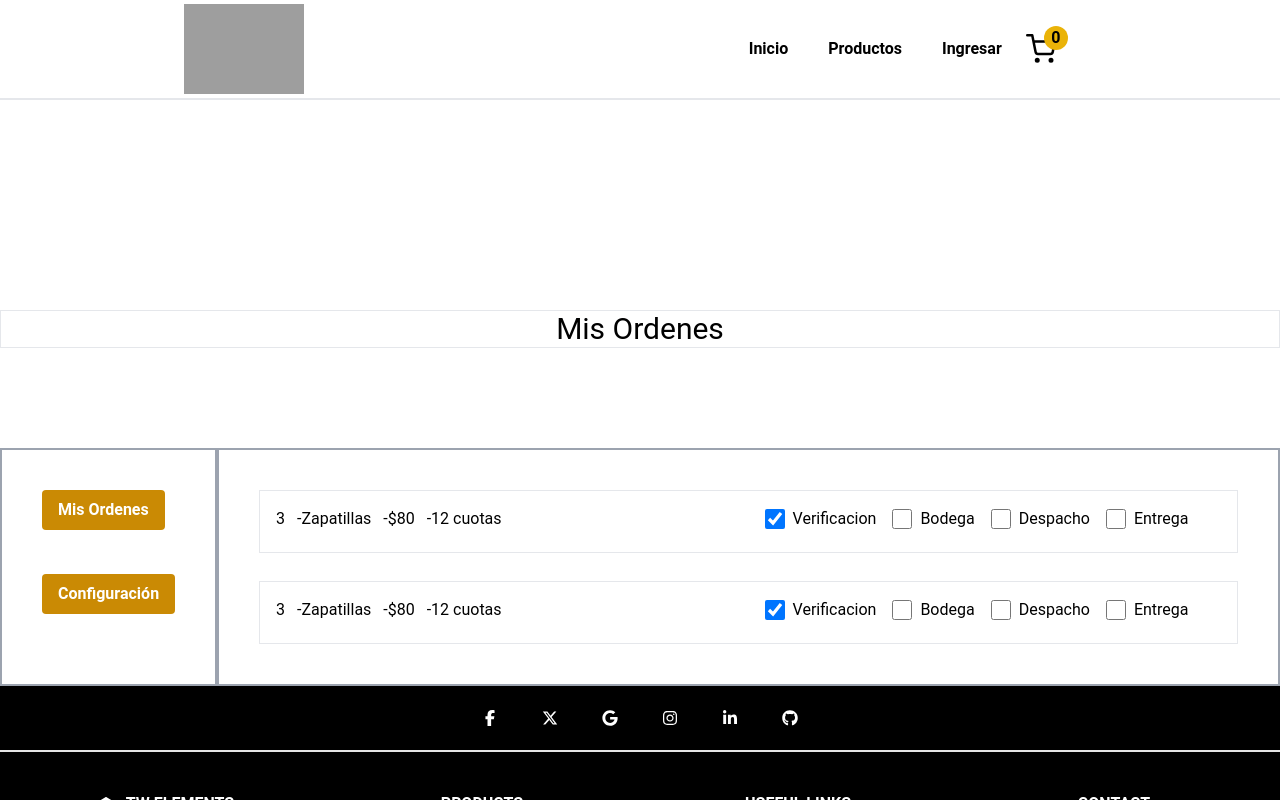
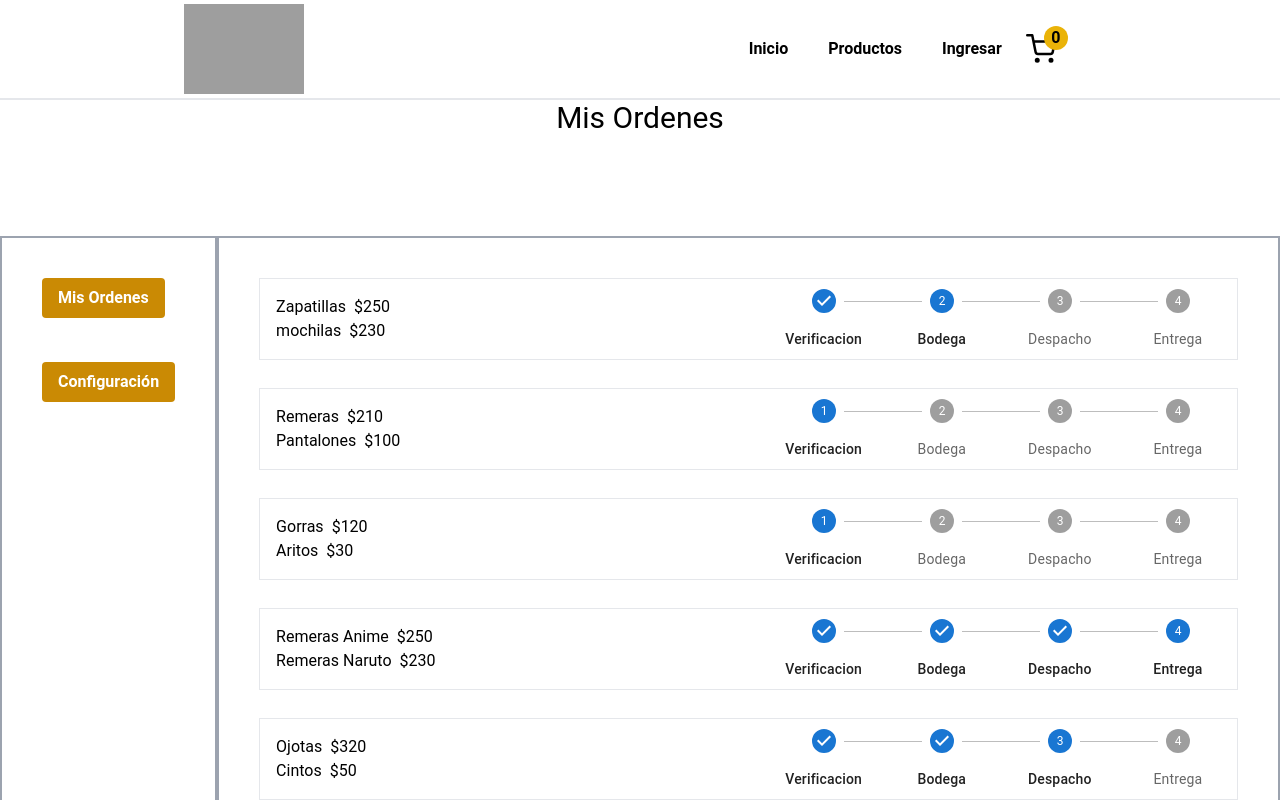
Before and after one commit to elsiriovnzl/base-vite-ecommerce, a React (Vite) app: page /Perfil in a window 1280 px wide. Shown: the top 800 px of the page. Built offline with nearby package versions, Linux system fonts and the light colour scheme; grey boxes are pictures that could not be loaded.

Commit message:
performing verification of each purchase order with their respective statuses

```diff
--- a/src/pages/Profile/Profile.tsx
+++ b/src/pages/Profile/Profile.tsx
@@ -1,11 +1,198 @@
-import React from "react";
+import React, { useId } from "react";
+import Stepper from "@mui/material/Stepper";
+import Step from "@mui/material/Step";
+import StepLabel from "@mui/material/StepLabel";
 
 const Profile = () => {
+  const steps: string[] = ["Verificacion", "Bodega", "Despacho", "Entrega"];
+
+  const data = [
+    {
+      products: [
+        {
+          id: useId(),
+          productName: "Zapatillas",
+          price: 250,
+          stock: 4,
+        },
+        {
+          id: useId(),
+          productName: "mochilas",
+          price: 230,
+          stock: 2,
+        }
+      ],
+      orderId: 1,
+      status: "Bodega",
+    },
+    {
+      products: [
+        {
+          id: useId(),
+          productName: "Remeras",
+          price: 210,
+          stock: 4,
+        },
+        {
+          id: useId(),
+          productName: "Pantalones",
+          price: 100,
+          stock: 2,
+        }
+      ],
+      orderId: 2,
+      status: "Verificacion",
+    },
+    {
+      products: [
+        {
+          id: useId(),
+          productName: "Gorras",
+          price: 120,
+          stock: 4,
+        },
+        {
+          id: useId(),
+          productName: "Aritos",
+          price: 30,
+          stock: 20,
+        }
+      ],
+      orderId: 3,
+      status: "Verificacion",
+    },
+    {
+      products: [
+        {
+          id: useId(),
+          productName: "Remeras Anime",
+          price: 250,
+          stock: 4,
+        },
+        {
+          id: useId(),
+          productName: "Remeras Naruto",
+          price: 230,
+          stock: 2,
+        }
+      ],
+      orderId: 4,
+      status: "Entrega",
+    },
+    {
+      products: [
+        {
+          id: useId(),
+          productName: "Ojotas",
+          price: 320,
+          stock: 9,
+        },
+        {
+          id: useId(),
+          productName: "Cintos",
+          price: 50,
+          stock: 80,
+        }
+      ],
+      orderId: 5,
+      status: "Despacho",
+    },
+    {
+      products: [
+        {
+          id: useId(),
+          productName: "Ojotas",
+          price: 320,
+          stock: 9,
+        },
+        {
+          id: useId(),
+          productName: "Cintos",
+          price: 50,
+          stock: 80,
+        }
+      ],
+      orderId: 6,
+      status: "Despacho",
+    },
+    {
+      products: [
+        {
+          id: useId(),
+          productName: "Ojotas",
+          price: 320,
+          stock: 9,
+        },
+        {
+          id: useId(),
+          productName: "Cintos",
+          price: 50,
+          stock: 80,
+        }
+      ],
+      orderId: 7,
+      status: "Despacho",
+    },
+    {
+      products: [
+        {
+          id: useId(),
+          productName: "Ojotas",
+          price: 320,
+          stock: 9,
+        },
+        {
+          id: useId(),
+          productName: "Cintos",
+          price: 50,
+          stock: 80,
+        }
+      ],
+      orderId: 8,
+      status: "Despacho",
+    },
+    {
+      products: [
+        {
+          id: useId(),
+          productName: "Ojotas",
+          price: 320,
+          stock: 9,
+        },
+        {
+          id: useId(),
+          productName: "Cintos",
+          price: 50,
+          stock: 80,
+        }
+      ],
+      orderId: 9,
+      status: "Despacho",
+    },
+    {
+      products: [
+        {
+          id: useId(),
+          productName: "Ojotas",
+          price: 320,
+          stock: 9,
+        },
+        {
+          id: useId(),
+          productName: "Cintos",
+          price: 50,
+          stock: 80,
+        }
+      ],
+      orderId: 10,
+      status: "Despacho",
+    }
+  ]
 
   return (
     <>
-      <div className="text-center pt-[210px] border-gray-400">
-        <h1 className="text-black text-3xl border">Mis Ordenes</h1>
+      <div className="text-center border-gray-400">
+        <h1 className="text-black text-3xl">Mis Ordenes</h1>
       </div>
 
       <div className="w-[100vw] h-full pt-[100px] flex ">
@@ -18,59 +205,31 @@ const Profile = () => {
           </button>
         </div>
         <div className="flex flex-col items-start p-10 space-y-7 border-2 border-gray-400 w-full">
-        <div className="flex w-full border">
-    <div className="flex-1 p-4 ">
-        <span className="mr-2">3</span> -
-        <span className="mr-2">Zapatillas</span> -
-        <span className="mr-2">$80</span> -
-        <span>12 cuotas</span>
-    </div>
-    <div className="flex-1 p-4">
-        <label className="inline-flex items-center mr-4">
-            <input type="checkbox" checked  className="form-checkbox text-green-600 w-5 h-5"/>
-            <span className="ml-2">Verificacion</span>
-        </label>
-        <label className="inline-flex items-center mr-4">
-            <input type="checkbox"  className="form-checkbox text-green-600 w-5 h-5"/>
-            <span className="ml-2">Bodega</span>
-        </label>
-        <label className="inline-flex items-center mr-4">
-            <input type="checkbox"  className="form-checkbox text-green-600 w-5 h-5"/>
-            <span className="ml-2">Despacho</span>
-        </label>
-        <label className="inline-flex items-center">
-            <input type="checkbox" className="form-checkbox text-green-600 w-5 h-5"/>
-            <span className="ml-2">Entrega</span>
-        </label>
-    </div>
-</div>
-<div className="flex w-full border">
-    <div className="flex-1 p-4 ">
-        <span className="mr-2">3</span> -
-        <span className="mr-2">Zapatillas</span> -
-        <span className="mr-2">$80</span> -
-        <span>12 cuotas</span>
-    </div>
-    <div className="flex-1 p-4">
-        <label className="inline-flex items-center mr-4">
-            <input type="checkbox" checked  className="form-checkbox text-green-600 w-5 h-5"/>
-            <span className="ml-2">Verificacion</span>
-        </label>
-        <label className="inline-flex items-center mr-4">
-            <input type="checkbox"  className="form-checkbox text-green-600 w-5 h-5"/>
-            <span className="ml-2">Bodega</span>
-        </label>
-        <label className="inline-flex items-center mr-4">
-            <input type="checkbox"  className="form-checkbox text-green-600 w-5 h-5"/>
-            <span className="ml-2">Despacho</span>
-        </label>
-        <label className="inline-flex items-center">
-            <input type="checkbox" className="form-checkbox text-green-600 w-5 h-5"/>
-            <span className="ml-2">Entrega</span>
-        </label>
-    </div>
-    </div>
-</div>
+          {data.map((order) => (
+            <div key={order.orderId} className="flex w-full border items-center">
+              <div className="flex-1 p-4 w-full">
+                {order.products.map((e) => (
+                  <div>
+                    <span className="mr-2">{e.productName}</span>
+                    <span className="mr-2">${e.price}</span>
+
+                  </div>
+                ))}
+              </div>
+              <Stepper
+                activeStep={steps.indexOf(order.status)}
+                alternativeLabel
+                className="flex-1"
+              >
+                {steps.map((label) => (
+                  <Step key={label}>
+                    <StepLabel>{label}</StepLabel>
+                  </Step>
+                ))}
+              </Stepper>
+            </div>
+          ))}
+        </div>
       </div>
     </>
   );
--- /dev/null
+++ b/src/pages/Profile/models/types.ts
@@ -0,0 +1,9 @@
+
+
+
+export interface StepProfileProps {
+    id: number;
+    title: string;
+    component?: () => JSX.Element;
+    status?: boolean;
+  }
```
